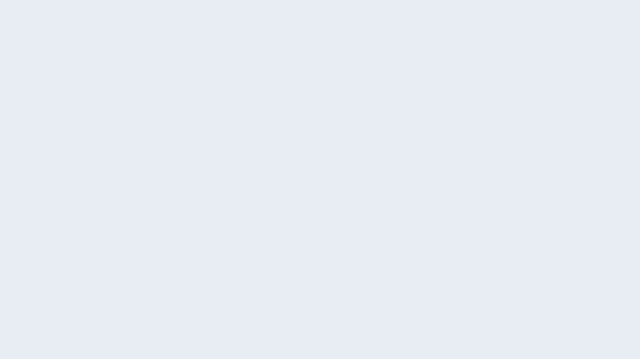
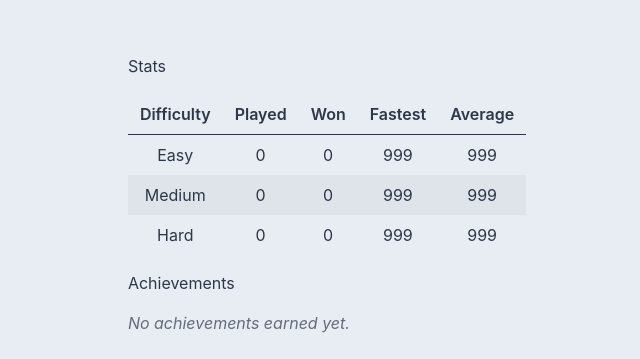
Before and after one commit to bevlee/minesweeper, a SvelteKit app: page / in a window 1280 px wide. Shown: the part 762-1121 px from the top of the page, without its empty margins (313-953 px from the left). Before the commit the page ends 816 px from the top, so only its background shows below. Built offline with nearby package versions, Linux system fonts and the light colour scheme.

Commit message:
beegin creating basic achievements

```diff
--- /dev/null
+++ b/src/lib/achievements/catalog.ts
@@ -0,0 +1,26 @@
+import type { AchievementId, GameStats } from "$lib/schemas/UserProfile";
+
+export const ACHIEVEMENTS: Record<AchievementId, {
+  title: string;
+  description: string;
+  check?: (stats: GameStats) => boolean;
+  targetValue?: number;
+}> = {
+  completedWithoutFlags: {
+    title: 'Minimalist',
+    description: 'Win without placing any flags',
+  },
+  solvedUnder30s: {
+    title: 'Speed Demon',
+    description: 'Complete a game in under 30 seconds',
+  },
+  wonOnHard: {
+    title: 'Warrior',
+    description: 'Win a game on the hard difficulty',
+  },
+  played100Games: {
+    title: 'Hardcore',
+    description: 'Played 100 games',
+  },
+  // ...
+};
--- /dev/null
+++ b/src/lib/components/Profile.svelte
@@ -0,0 +1,125 @@
+<script lang="ts">
+	import { ACHIEVEMENTS } from '$lib/achievements/catalog';
+	import type { AchievementId, GameStats } from '$lib/schemas/UserProfile';
+
+	let {
+		easy,
+		medium,
+		hard,
+		achievements
+	}: {
+		easy: GameStats;
+		medium: GameStats;
+		hard: GameStats;
+		achievements: AchievementId[];
+	} = $props();
+
+	const rows = $derived([
+		{ label: 'Easy', stats: easy },
+		{ label: 'Medium', stats: medium },
+		{ label: 'Hard', stats: hard }
+	]);
+</script>
+
+<div class="profile">
+	<h2>Stats</h2>
+	<table>
+		<thead>
+			<tr>
+				<th>Difficulty</th>
+				<th>Played</th>
+				<th>Won</th>
+				<th>Fastest</th>
+				<th>Average</th>
+			</tr>
+		</thead>
+		<tbody>
+			{#each rows as { label, stats }}
+				<tr>
+					<td>{label}</td>
+					<td>{stats.gamesPlayed}</td>
+					<td>{stats.gamesWon}</td>
+					<td>{stats.fastestTime}</td>
+					<td>{stats.averageTime}</td>
+				</tr>
+			{/each}
+		</tbody>
+	</table>
+
+	<h2>Achievements</h2>
+	{#if achievements.length === 0}
+		<p class="empty">No achievements earned yet.</p>
+	{:else}
+		<ul class="achievements">
+			{#each achievements as id}
+				<li class="achievement" title={ACHIEVEMENTS[id].description}>
+					<span class="name">{ACHIEVEMENTS[id].title}</span>
+					<span class="desc">{ACHIEVEMENTS[id].description}</span>
+				</li>
+			{/each}
+		</ul>
+	{/if}
+</div>
+
+<style>
+	.profile {
+		display: flex;
+		flex-direction: column;
+		gap: 1rem;
+	}
+
+	table {
+		width: 100%;
+		border-collapse: collapse;
+	}
+	th,
+	td {
+		padding: 0.5rem 0.75rem;
+		text-align: center;
+	}
+	th {
+		font-weight: 600;
+		border-bottom: 1px solid currentColor;
+	}
+	tbody tr:nth-child(even) {
+		background: rgba(0, 0, 0, 0.04);
+	}
+
+	.achievements {
+		list-style: none;
+		padding: 0;
+		margin: 0;
+		display: flex;
+		flex-wrap: wrap;
+		gap: 1rem;
+		justify-content: center;
+	}
+	.achievement {
+		width: 9rem;
+		height: 9rem;
+		border-radius: 50%;
+		display: flex;
+		flex-direction: column;
+		align-items: center;
+		justify-content: center;
+		text-align: center;
+		padding: 0.75rem;
+		background: #f0f0f3;
+		box-shadow:
+			6px 6px 12px rgba(0, 0, 0, 0.15),
+			-6px -6px 12px rgba(255, 255, 255, 0.7);
+	}
+	.achievement .name {
+		font-weight: 700;
+		font-size: 0.9rem;
+	}
+	.achievement .desc {
+		font-size: 0.7rem;
+		margin-top: 0.25rem;
+		opacity: 0.8;
+	}
+	.empty {
+		opacity: 0.7;
+		font-style: italic;
+	}
+</style>
--- /dev/null
+++ b/src/lib/profile.ts
@@ -0,0 +1,18 @@
+import { type GameStats, type UserProfile, UserProfileSchema, type AchievementId } from "./schemas/UserProfile"
+
+
+export const createEmptyGameStats = (): GameStats => ({
+
+    gamesPlayed: 0,
+    gamesWon: 0,
+    fastestTime: 999,
+    averageTime: 999,
+
+})
+
+export const emptyProfile = (): UserProfile => ({
+    easy: createEmptyGameStats(),
+    medium: createEmptyGameStats(),
+    hard: createEmptyGameStats(),
+    achievements: []
+})
--- /dev/null
+++ b/src/lib/schemas/UserProfile.ts
@@ -0,0 +1,29 @@
+
+import * as z from "zod";
+
+
+export const gameStatsSchema = z.object({
+    gamesPlayed: z.number(),
+    gamesWon: z.number(),
+    fastestTime: z.number(),
+    averageTime: z.number()
+})
+
+export type GameStats = z.infer<typeof gameStatsSchema>
+
+export const AchievementIdSchema = z.enum([
+  'completedWithoutFlags',
+  'solvedUnder30s',
+  'wonOnHard',
+  'played100Games',
+]);
+export type AchievementId = z.infer<typeof AchievementIdSchema>;
+
+export const UserProfileSchema = z.object({
+    easy: gameStatsSchema,
+    medium: gameStatsSchema,
+    hard: gameStatsSchema,
+    achievements:  z.array(AchievementIdSchema)
+})
+
+export type UserProfile = z.infer<typeof UserProfileSchema>
--- a/src/routes/+page.svelte
+++ b/src/routes/+page.svelte
@@ -1,6 +1,9 @@
 <script lang="ts">
+	import Profile from '$lib/components/Profile.svelte';
 	import { GameState } from '$lib/GameState.svelte';
+	import { emptyProfile } from '$lib/profile';
 	import type { Difficulty } from '$lib/schemas/Difficulty';
+	import { UserProfileSchema, type GameStats, type UserProfile } from '$lib/schemas/UserProfile';
 
 	let difficulty: Difficulty = $state('easy');
 	let gameOverSound: HTMLAudioElement = new Audio('/audio/boom.mp3');
@@ -18,6 +21,7 @@
 		cols: 9,
 		bombs: 10
 	};
+
 	let flags: number = $state(0);
 	let gameState = $state(new GameState(settings));
 	let gameOver: boolean = $derived(
@@ -26,6 +30,17 @@
 	let won: boolean = $derived(gameState.gameStatus.status === 'won');
 	let timer: number;
 	let timeElapsed: number = $state(0);
+
+    // get the player stats from localStorage
+    const existingStats: string | null = localStorage.getItem("gameStats")
+    let userStats: UserProfile = $state(emptyProfile())
+    if (existingStats !== null) {
+        const result  = UserProfileSchema.safeParse(JSON.parse(existingStats))
+        if (result.success) {
+            userStats = result.data
+        }
+    }
+
 
 	let reset = () => {
 		gameState = new GameState(settings);
@@ -191,6 +206,8 @@
 			{/each}
 		</div>
 	</div>
+	<Profile {...userStats} />
+
 </div>
 
 <style>
```
